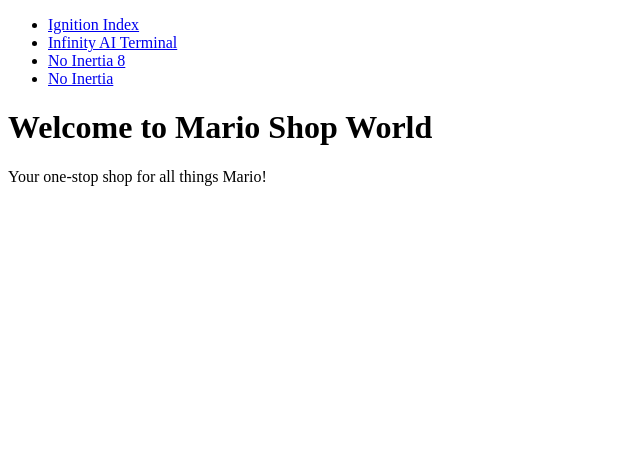
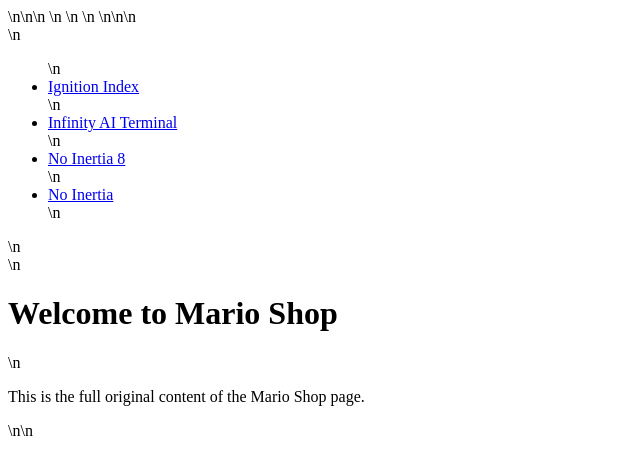
Before and after one commit to pewpi-infinity/inertia, a plain HTML site: page mario-shop-world.html in a window 1280 px wide. Shown: the whole page, without its empty margins (0-640 px from the left). Drawn offline with Linux system fonts and the light colour scheme.

Commit message:
Adding mario-shop-world.html with navigation menu

```diff
--- a/mario-shop-world.html
+++ b/mario-shop-world.html
@@ -1,20 +1 @@
-<!DOCTYPE html>
-<html lang="en">
-<head>
-    <meta charset="UTF-8">
-    <meta name="viewport" content="width=device-width, initial-scale=1.0">
-    <title>Mario Shop World</title>
-</head>
-<body>
-    <nav>
-        <ul>
-            <li><a href="ignition-index.html">Ignition Index</a></li>
-            <li><a href="infinity-ai-terminal.html">Infinity AI Terminal</a></li>
-            <li><a href="no-inertia-8.html">No Inertia 8</a></li>
-            <li><a href="no-inertia-.html">No Inertia</a></li>
-        </ul>
-    </nav>
-    <h1>Welcome to Mario Shop World</h1>
-    <p>Your one-stop shop for all things Mario!</p>
-</body>
-</html>
+<!DOCTYPE html>\n<html lang="en">\n<head>\n    <meta charset="UTF-8">\n    <meta name="viewport" content="width=device-width, initial-scale=1.0">\n    <title>Mario Shop</title>\n    <link rel="stylesheet" href="styles.css">\n</head>\n<body>\n    <nav>\n        <ul>\n            <li><a href="ignition-index.html">Ignition Index</a></li>\n            <li><a href="infinity-ai-terminal.html">Infinity AI Terminal</a></li>\n            <li><a href="no-inertia-8.html">No Inertia 8</a></li>\n            <li><a href="no-inertia-.html">No Inertia</a></li>\n        </ul>\n    </nav>\n    <h1>Welcome to Mario Shop</h1>\n    <p>This is the full original content of the Mario Shop page.</p>\n</body>\n</html>
```
